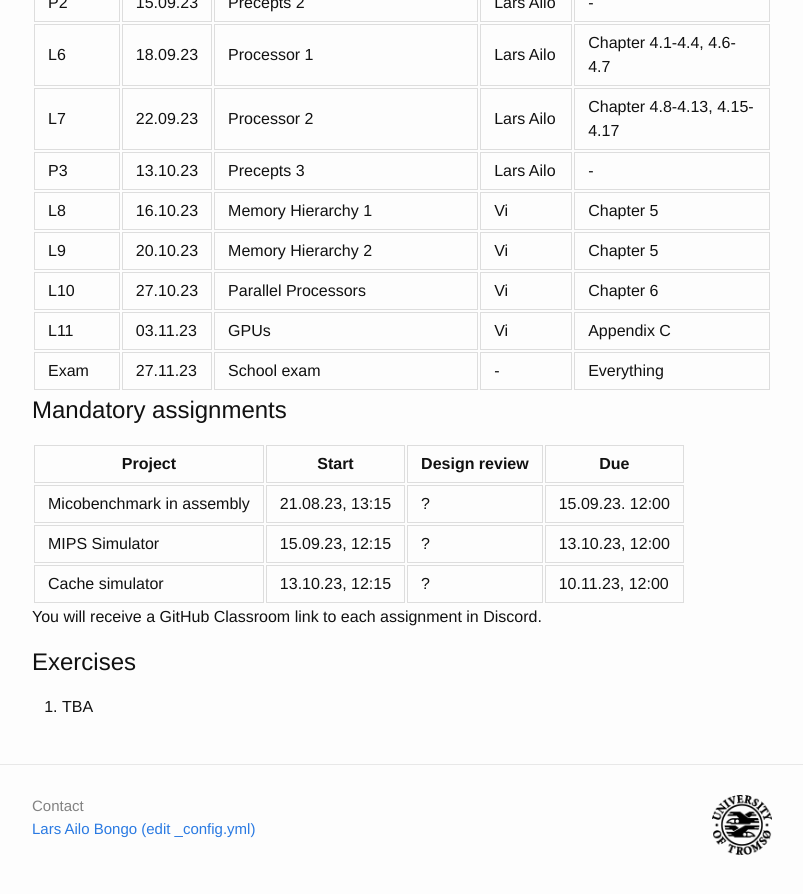
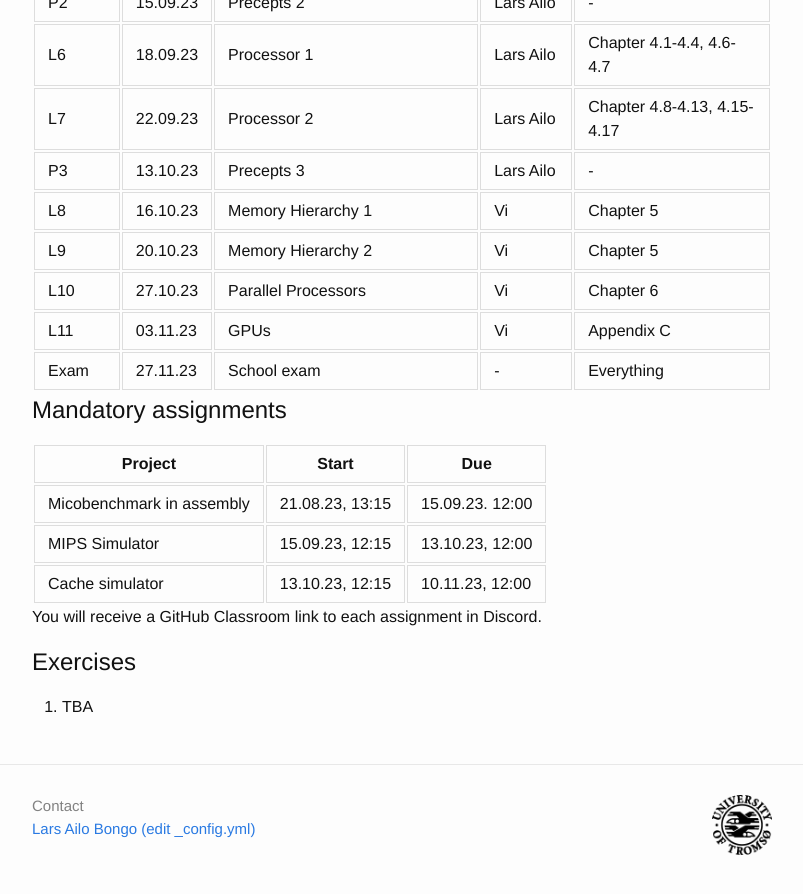
Before and after one commit to uit-inf-2200-f23/uit-inf-2200-f23.github.io, a Jekyll site: the page built from index.md, in a window 1280 px wide and 900 px high, scrolled down 1353 px. Shown: the top 894 px of the window, without its empty margins (238-1041 px from the left). Built offline with Jekyll 4.4.1, drawn with Linux system fonts in a browser that asks for light colours; our own code applies the rules of GitHub Pages for plain Markdown files.

Commit message:
Update index.md

```diff
--- a/index.md
+++ b/index.md
@@ -52,11 +52,11 @@ You can read more about plagiarism and cheating on: https://en.uit.no/sensor/art
 
 ## Mandatory assignments
 
-| Project |	Start      | Design review | Due |
-|---------|------------|---------------|-----|
-| Micobenchmark in assembly | 21.08.23, 13:15 | ? | 15.09.23. 12:00 |
-| MIPS Simulator            | 15.09.23, 12:15 | ? | 13.10.23, 12:00 |
-| Cache simulator           | 13.10.23, 12:15 | ? | 10.11.23, 12:00 |
+| Project                   |	Start           | Due             |
+|---------------------------|-----------------|-----------------|
+| Micobenchmark in assembly | 21.08.23, 13:15 | 15.09.23. 12:00 |
+| MIPS Simulator            | 15.09.23, 12:15 | 13.10.23, 12:00 |
+| Cache simulator           | 13.10.23, 12:15 | 10.11.23, 12:00 |
 
 You will receive a GitHub Classroom link to each assignment in Discord.
 
```
